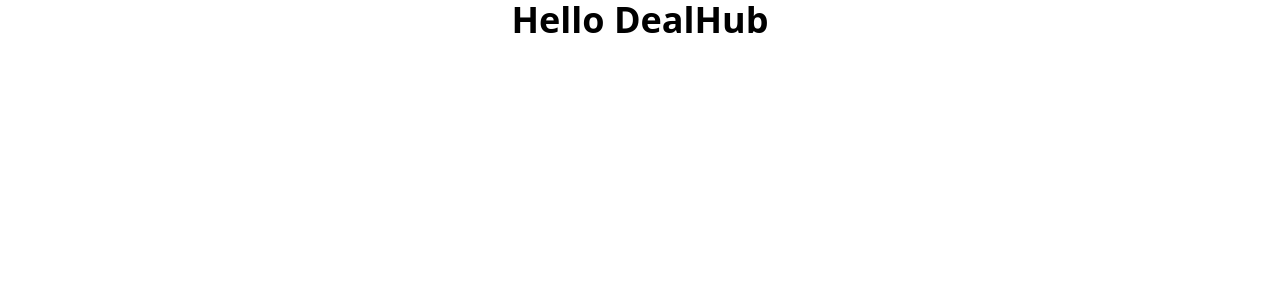
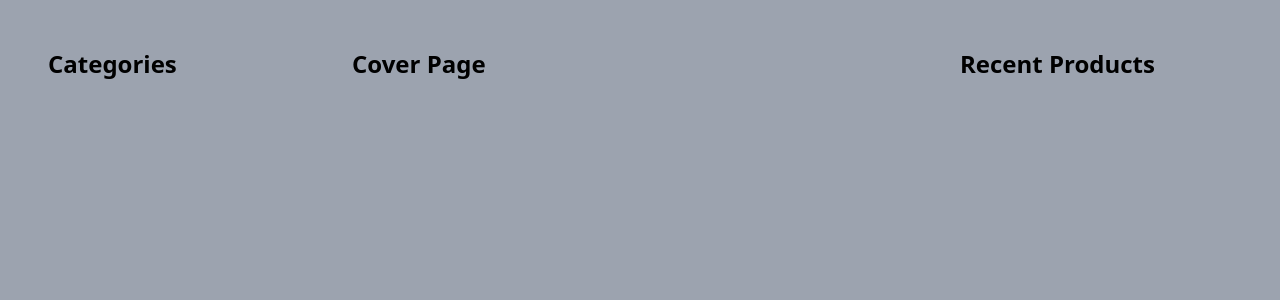
Before and after one commit to T-0-N-M-0-Y/DealHub-Client, a React (Vite) app: page / in a window 1280 px wide. Shown: the top 300 px of the page. Built offline with nearby package versions, Linux system fonts and the light colour scheme.

Commit message:
home page cover layout

```diff
--- a/src/pages/Home/Home/Home.jsx
+++ b/src/pages/Home/Home/Home.jsx
@@ -1,8 +1,32 @@
+import React from 'react';
+
 const Home = () => {
   return (
-    <div>
-      <h1 className="text-4xl text-center font-bold">Hello DealHub</h1>
+    <>
+
+      <div className="bg-gray-400 min-h-screen p-8">
+      <div className="flex">
+        {/* Categories */}
+        <div className="w-1/4 p-4">
+          <h2 className="text-2xl font-semibold mb-2">Categories</h2>
+
+        </div>
+
+        {/* Cover Page */}
+        <div className="w-1/2 p-4">
+          <h2 className="text-2xl font-semibold mb-2">Cover Page</h2>
+
+        </div>
+
+        {/*Recent Products */}
+        <div className="w-1/4 p-4">
+          <h2 className="text-2xl font-semibold mb-2">Recent Products</h2>
+
+        </div>
+      </div>
     </div>
+
+    </>
   );
 };
 
```
